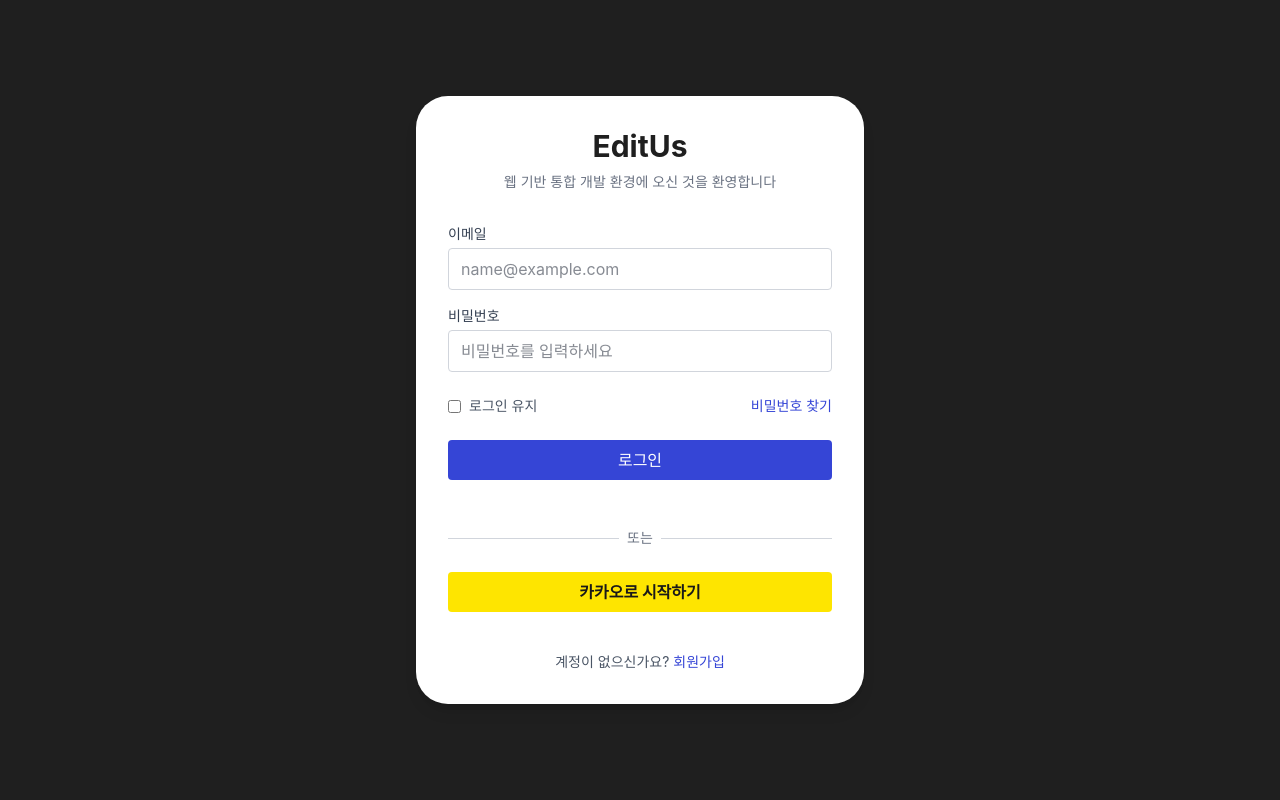
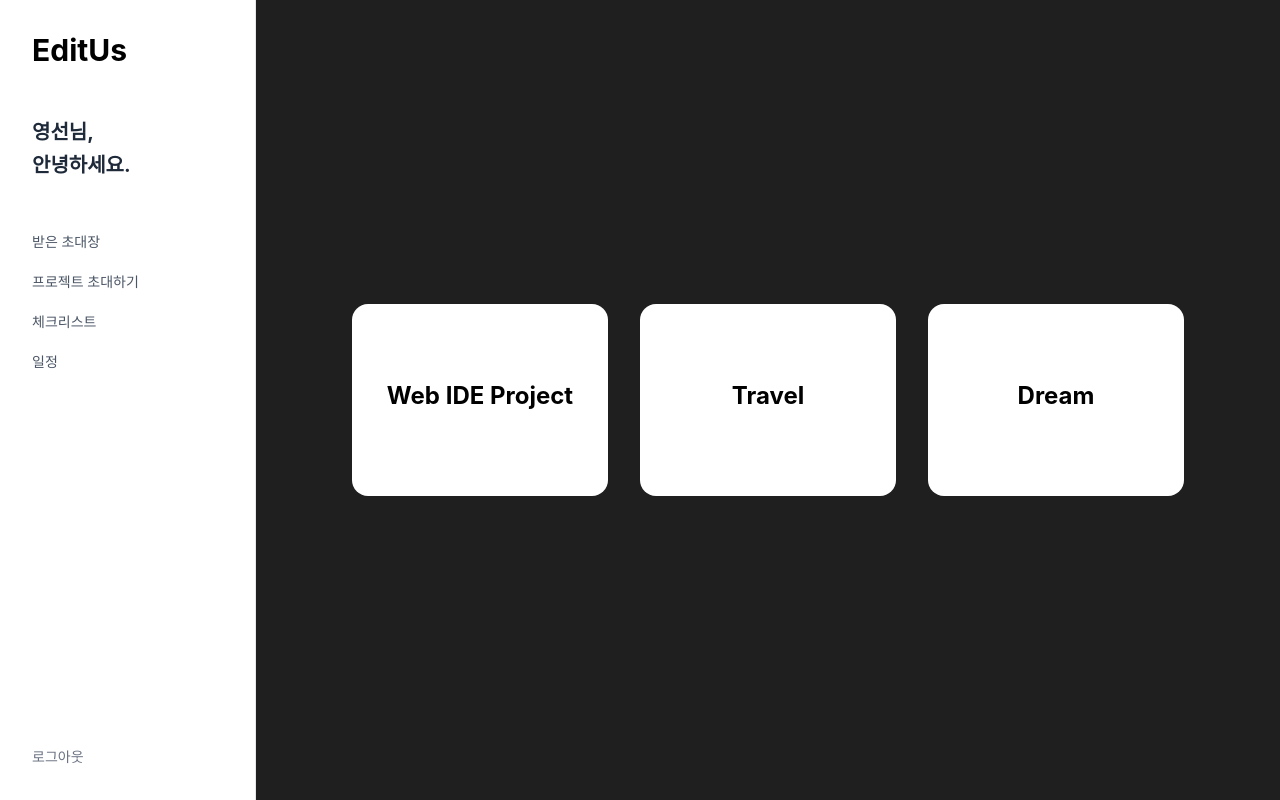
Before and after one commit to whdxo/web_ide_project, a React (Vite) app in the folder frontend/: page / in a window 1280 px wide. Before the commit this address led to /login. Built offline with nearby package versions, Linux system fonts and the light colour scheme.

Commit message:
Refactor: Move ProjectSelectionPage to features, update App.tsx, and add project summary

```diff
--- a/frontend/src/App.tsx
+++ b/frontend/src/App.tsx
@@ -1,14 +1,14 @@
 import { BrowserRouter, Routes, Route, Navigate } from 'react-router-dom';
 import { LoginForm } from './features/auth/components/LoginForm';
 import { SignupForm } from './features/auth/components/SignupForm';
-import { ProjectSelectionPage } from './pages/project/ProjectSelectionPage';
+import { ProjectSelectionPage } from './features/project/components/ProjectSelectionPage';
 import { EditorPage } from './features/editor/components/EditorPage';
 
 function App() {
   return (
     <BrowserRouter>
       <Routes>
-        <Route path="/" element={<Navigate to="/login" replace />} />
+        <Route path="/" element={<ProjectSelectionPage />} />
         <Route path="/login" element={<LoginForm />} />
         <Route path="/signup" element={<SignupForm />} />
         <Route path="/projects" element={<ProjectSelectionPage />} />
--- a/frontend/src/features/chat/hooks/useChat.ts
+++ b/frontend/src/features/chat/hooks/useChat.ts
@@ -1,7 +1,7 @@
 import { useState } from 'react';
 
 export const useChat = () => {
-  const [messages] = useState([]);
+  const [messages, setMessages] = useState<{ text: string }[]>([]);
 
   const sendMessage = (text: string) => {
     setMessages(prevMessages => [...prevMessages, { text }]);
--- a/frontend/src/features/project/components/ProjectCard.tsx
+++ b/frontend/src/features/project/components/ProjectCard.tsx
@@ -25,7 +25,6 @@ export const ProjectCard = ({ title, description, onClick }: ProjectCardProps) =
         {title}
       </h3>
       <p className="mt-2 text-sm text-transparent group-hover:text-white/80 transition-colors duration-300">
-        {description || '프로젝트 열기'}
       </p>
     </div>
   );
--- a/frontend/src/pages/project/ProjectSelectionPage.tsx
+++ b/frontend/src/features/project/components/ProjectSelectionPage.tsx
@@ -24,7 +24,6 @@ export const ProjectSelectionPage = () => {
             <ProjectCard
               key={project.id}
               title={project.title}
-              description="마우스 오버 시"
               onClick={() => handleProjectClick(project.id)}
             />
           ))}
```
Also changed, not shown: 1 other file (tests, documents, lock files or other folders).
